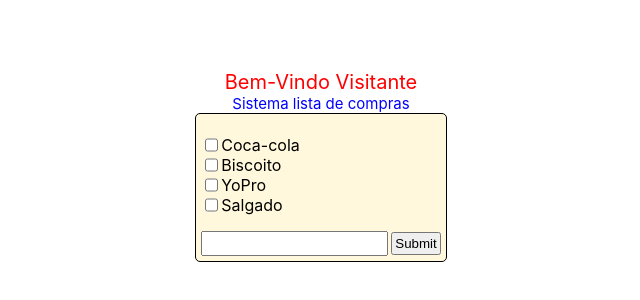
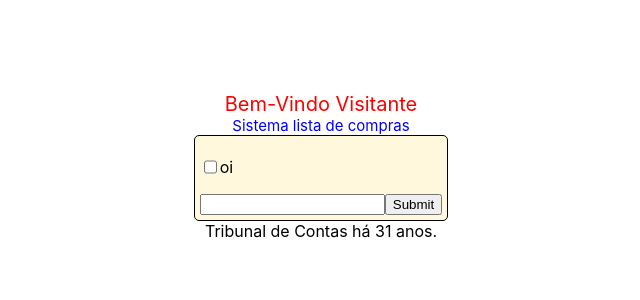
Before and after one commit to Hiogi/react-site-lista-teste, a React (Create React App) app: page / in a window 1280 px wide. Shown: the part 234-534 px from the top of the page, without its empty margins (319-959 px from the left). Built offline with nearby package versions, Linux system fonts and the light colour scheme.

Commit message:
Começo do uso do "Usestate"

```diff
--- a/src/App.js
+++ b/src/App.js
@@ -1,5 +1,6 @@
+import { useState } from 'react';
 import './App.css';
-import { Campo } from './components/Campo';
+import { Footer } from './components/Footer';
 import { Lista } from './components/Lista';
 import { Sistema } from './components/Sistema';
 import { Titulo } from './components/Titulo';
@@ -7,15 +8,27 @@ import { Titulo } from './components/Titulo';
 
 
 function App() {
+  const [lista, setLista] = useState(['oi',]);
+
+
+  function addItem(proximoitem) {
+    proximoitem = 'oi'
+    setLista([...lista, proximoitem])
+  }
+
   return (
     <div className="App">
       <Titulo nomes={{nome1: 'Kallil', nome2: 'Celso', nome3: 'Nelis', nome4: 'Visitante'}}/>
-      <Sistema sistema= 'Sistema lista de compras'/>
+      <Sistema sistema='Sistema lista de compras'/>
       <div className="main">
-        <Lista items={['Coca-cola', 'Biscoito', 'YoPro', 'Salgado']}/>
-        <Campo/>
-        {/* oi */}
+        <Lista items={[lista]}/>
+
+        <div className='campo'>
+          <input type={'text'} className='texto'/>
+          <input type={'submit'} className='botao' onClick={addItem}/>
+        </div>
       </div>
+      <Footer ano={2023} anoFundacao={1992}/>
     </div>
   )};
 
--- /dev/null
+++ b/src/components/Footer.jsx
@@ -0,0 +1,5 @@
+export function Footer(props) {
+  return(<div>
+    Tribunal de Contas há { props.ano - props.anoFundacao } anos.
+  </div>)
+}
```
